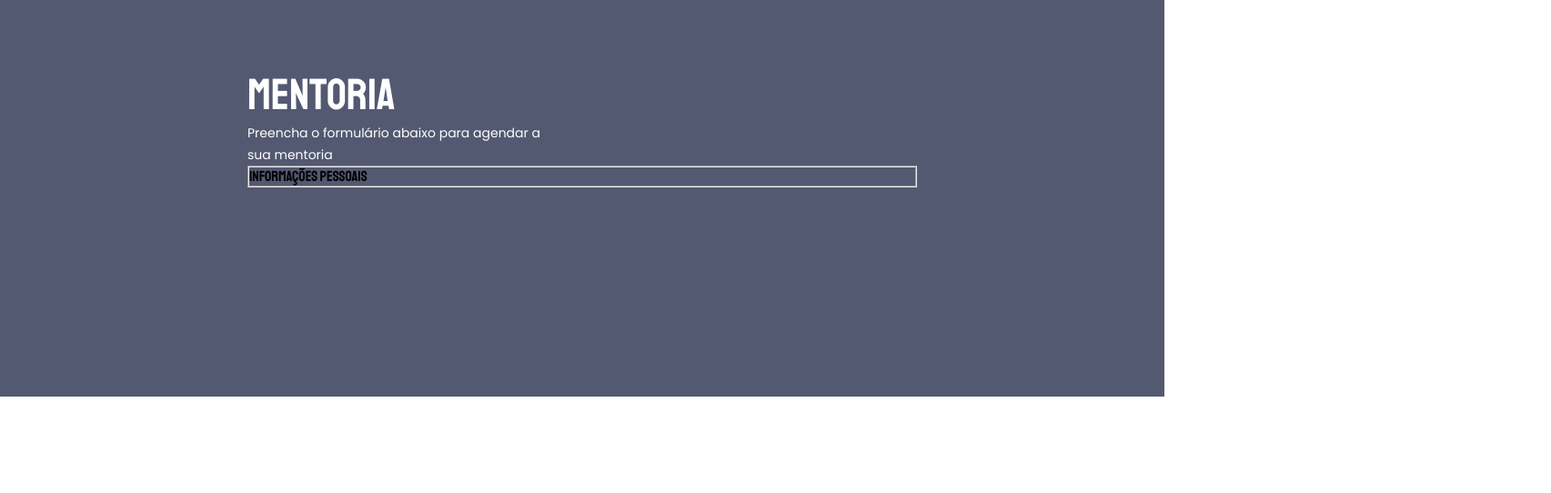
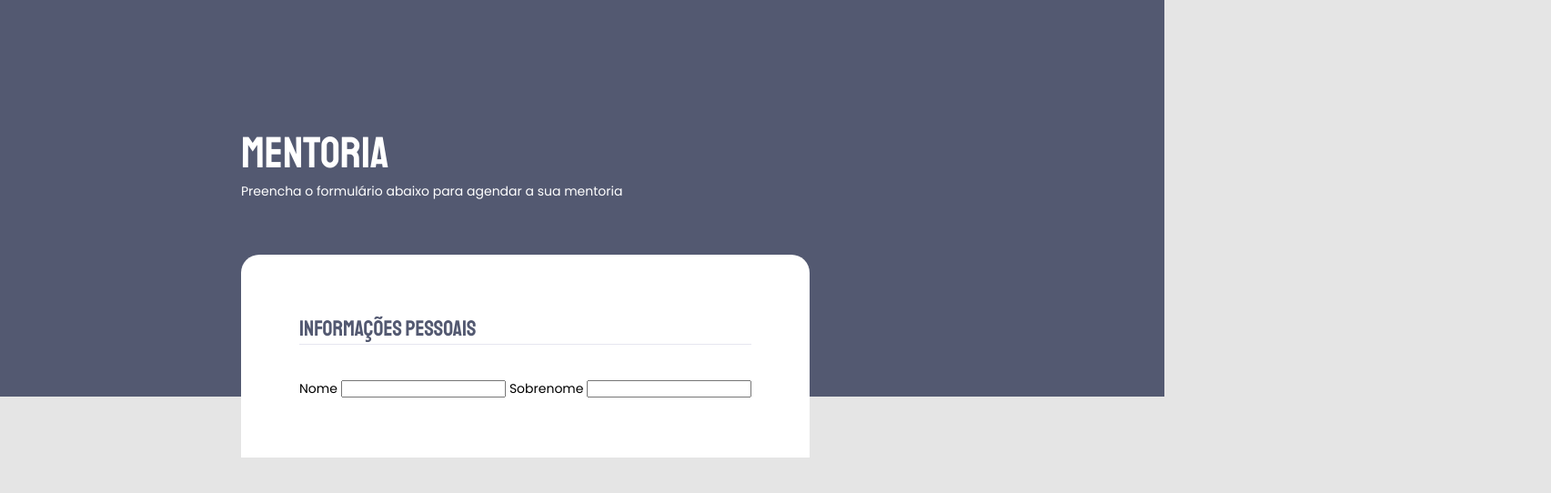
Before and after one commit to VerenaSousaADS/Desafio-Mentoria, a plain HTML site: page index.html in a window 1280 px wide. Shown: the whole page at 91% size, 1705 px wide, since content can reach past the window. Drawn offline with Linux system fonts and the light colour scheme.

Commit message:
Estruturando o primeiro fieldset

```diff
--- a/index.html
+++ b/index.html
@@ -26,6 +26,14 @@
             <fieldset>
                 <div class="fieldset-wrapper">
                     <legend>Informações pessoais</legend>
+
+                    <div class="input-wrapper-name">
+                        <label for="name">Nome</label>
+                        <input type="text" id="name">
+
+                        <label for="last-name">Sobrenome</label>
+                        <input type="text" id="last-name">
+                    </div>
                 </div>
             </fieldset>
         </form>
--- a/style.css
+++ b/style.css
@@ -1,10 +1,10 @@
-*{
+* {
     margin: 0;
     padding: 0;
     box-sizing: border-box;
 }
 
-body::before{
+body::before {
     content: "";
     width: 100%;
     height: 436px;
@@ -17,38 +17,92 @@ body::before{
     background: #535971;
 }
 
-.page{
-    width: 736px;
+body {
+    background: #e5e5e5;
+}
+
+.page {
+    width: 750px;
     margin: auto;
 }
 
-header{
-    width: 345px;
-    margin-top: 74px;
+header {
+    width: 1440px;
+    margin-top: -2px;
+
+    gap: 18px;
 }
 
-h1, legend{
-    font-family: 'Staatliches', cursive;
+h1 {
+    font-family: "Staatliches", cursive;
 }
 
-h1{
-    font-family: 'Staatliches';
+h1 {
+    font-family: "Staatliches";
 
     font-weight: 400;
     font-size: 48px;
     line-height: 60px;
+
+    margin-top: 140px;
 }
 
-h1, p{
+h1,
+p {
     color: white;
 }
 
-p, label{
+p {
+    margin-bottom: 58px;
+}
+
+p,
+label {
     font-family: Poppins;
     font-size: 14px;
     font-weight: 400;
     line-height: 24px;
     letter-spacing: 0em;
     text-align: left;
+}
 
+form {
+    position: absolute;
+
+    background: #ffffff;
+    border-radius: 20px 20px 0px 0px;
+
+    padding: 64px;
+
+    display: flex;
+    flex-direction: column;
 }
+
+fieldset {
+    border: none;
+}
+
+fieldset legend {
+    font-family: "Staatliches";
+    font-style: normal;
+    font-weight: 400;
+    font-size: 24px;
+    line-height: 34px;
+
+    width: 100%;
+    margin-bottom: 36px;
+
+    color: #535971;
+
+    border-bottom: 1px solid #E6E6F0;
+}
+
+.fieldset-wrapper {
+    display: flex;
+    flex-direction: column;
+}
+
+.input-wrapper {
+    display: flex;
+    flex-direction: row;
+}
```
